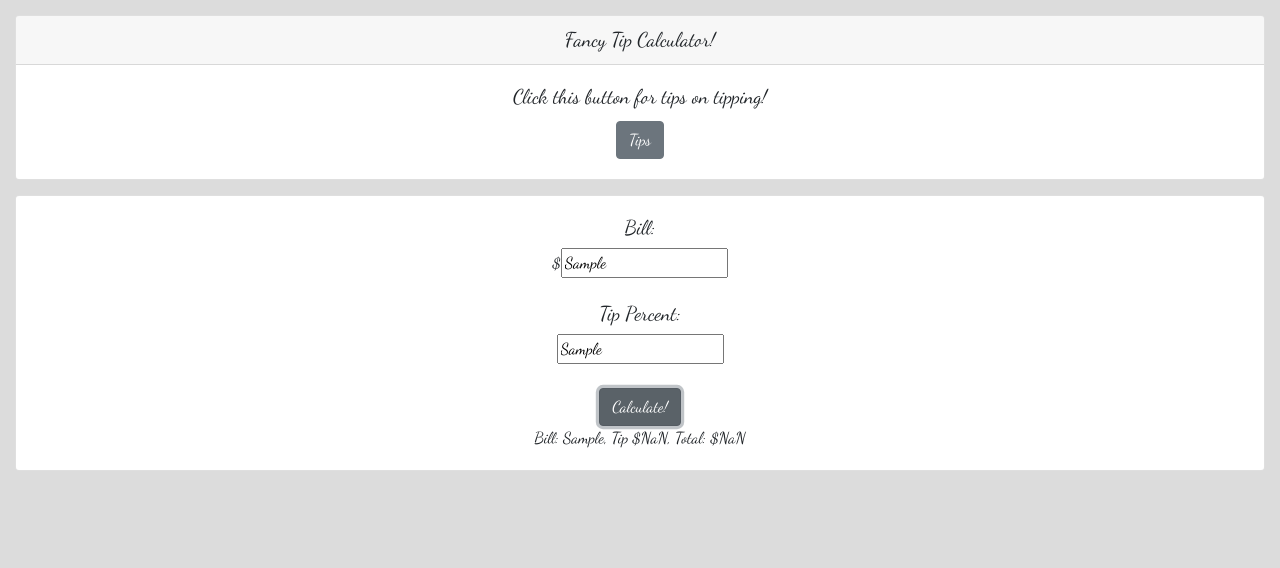
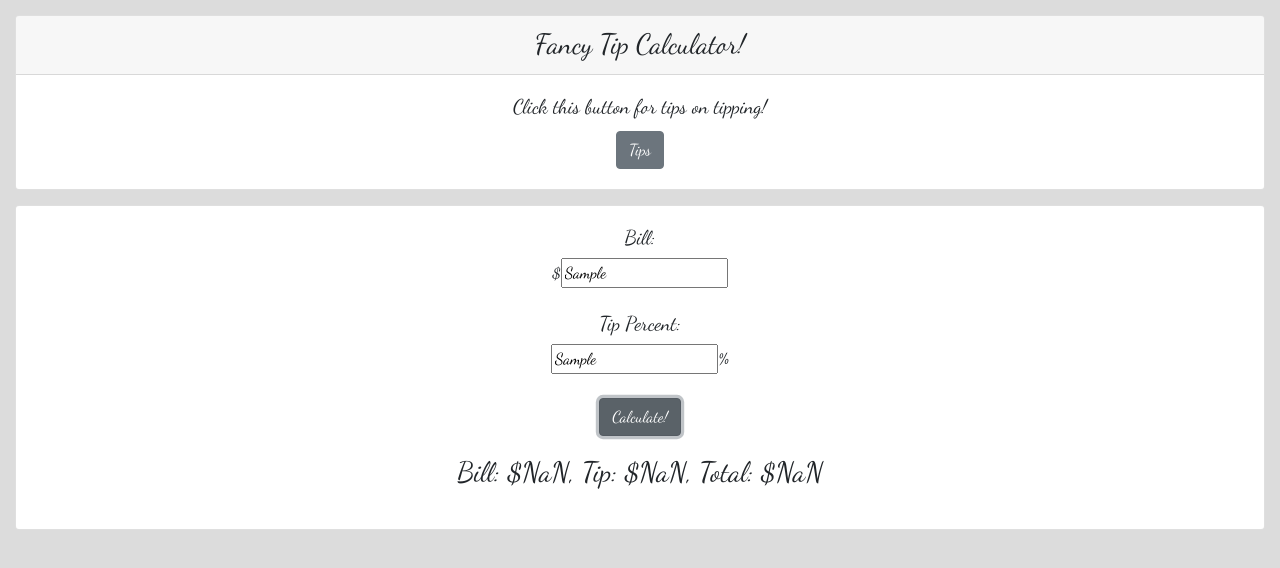
Before and after one commit to JCGober/tip-calculator, a plain HTML site: page public/index.html in a window 1280 px wide. Both pictures are taken after typing "Sample", "Sample" into the empty fields and a click on the button "Calculate!". Drawn offline with nearby package versions, Linux system fonts and the light colour scheme.

Commit message:
refined tip calculator

```diff
--- a/public/index.html
+++ b/public/index.html
@@ -13,7 +13,7 @@
 <body>
 
     <div class="card topPage">
-        <h5 class="card-header">Fancy Tip Calculator!</h5>
+        <h3 class="card-header">Fancy Tip Calculator!</h3>
         <div class="card-body">
           <h5 class="card-title">Click this button for tips on tipping!</h5>
           <button type="button" class="btn btn-secondary">Tips</button>
@@ -30,7 +30,7 @@
             <br>
             <br>
             <h5>Tip Percent:</h5>
-            <input type="text" placeholder="0.20" id="tipAmount">
+            <input type="text" placeholder="20" id="tipAmount">%
             <br>
             <br>
             <button type="button" class="btn btn-secondary" id="calc">Calculate!</button>
--- a/public/js/script.js
+++ b/public/js/script.js
@@ -10,20 +10,25 @@ calc.on("click", function(){
 
     let billAmount =document.getElementById("billAmount").value
 
+        billAmount = parseFloat(billAmount)
+
     let tipAmount = document.getElementById("tipAmount").value
 
-    let tip = parseFloat(billAmount) * parseFloat(tipAmount)
+        tipAmount = parseFloat(tipAmount)/100
+
+    let tip = billAmount * tipAmount
+
+        tip.toFixed(2)
 
     let totalCost = parseFloat(billAmount) + tip
 
-
-    console.log(tip)
-
     let div = $("<div>")
 
-    div.html(`Bill: ${billAmount}, Tip $${tip}, Total: $${totalCost}`)
+    div.html(`<h3>Bill: $${billAmount.toFixed(2)}, Tip: $${tip.toFixed(2)}, Total: $${totalCost.toFixed(2)}</h3>`)
 
-    div.appendTo(total)
+    div.attr("style", "margin: 20px")
+
+    div.prependTo(total)
 
     console.log("Working")
 
```
